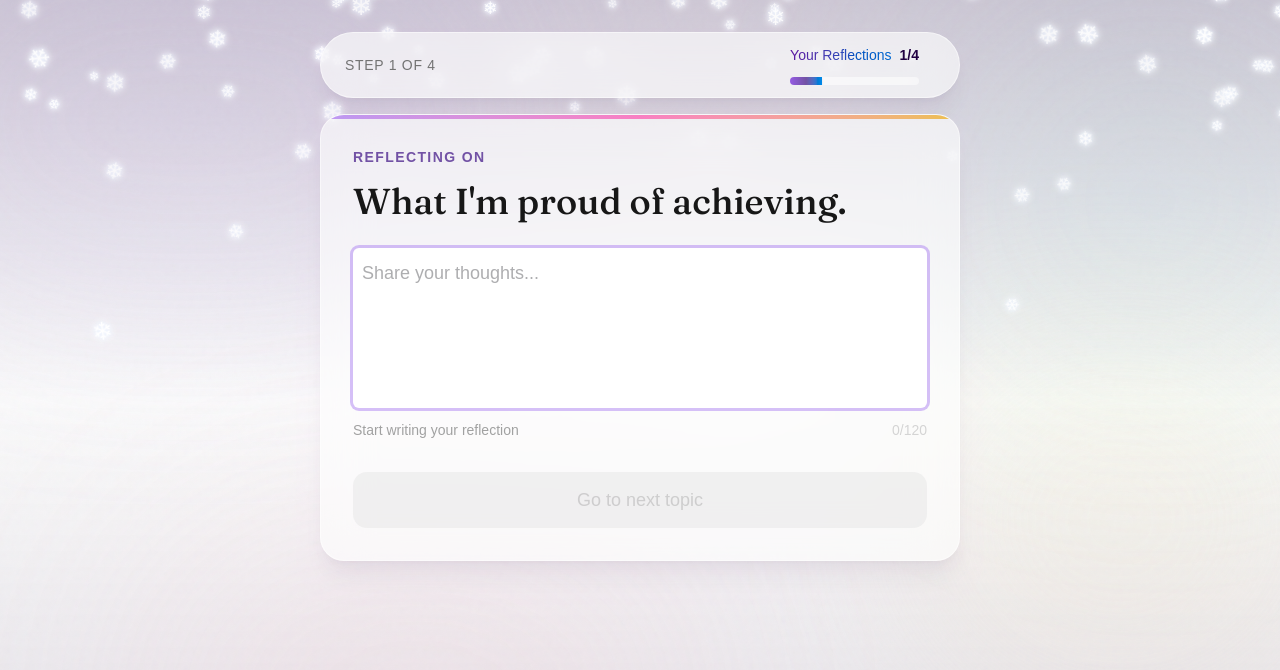
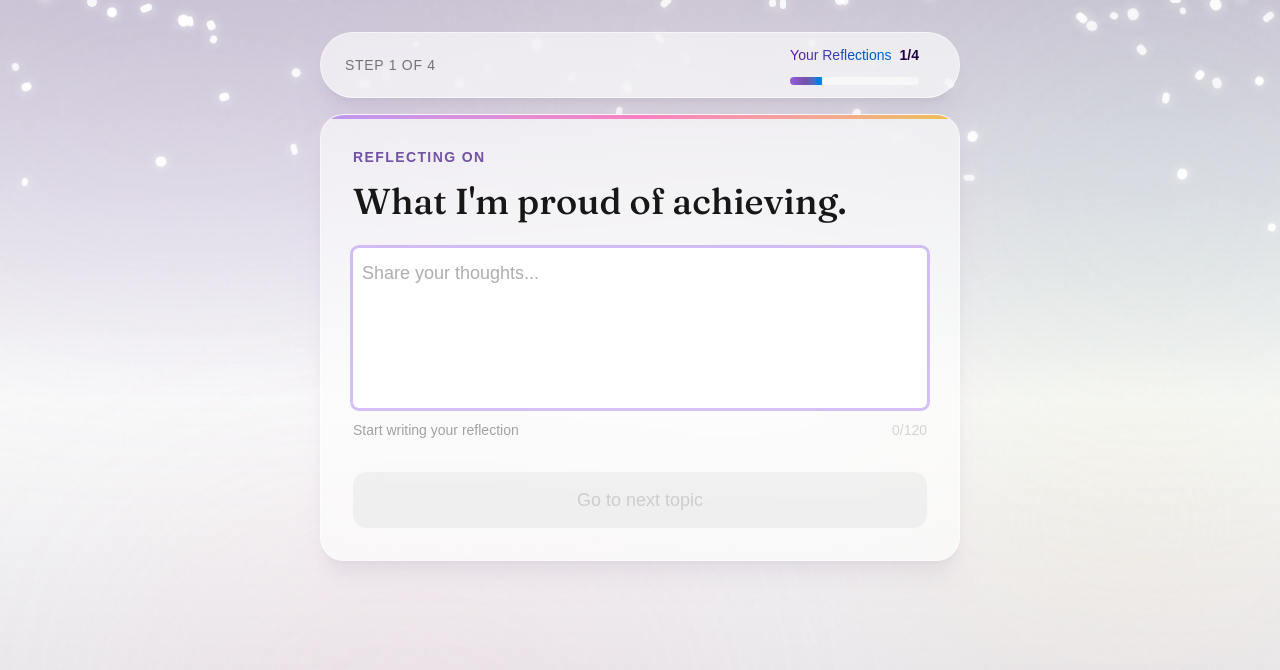
Before and after one commit to Thrive-feedback/year-reflection, a React (Vite) app: page / in a window 1280 px wide. Shown: the top 670 px of the page. Built offline with nearby package versions, Linux system fonts and the light colour scheme.

Commit message:
fix: snow effect

```diff
--- a/src/App.tsx
+++ b/src/App.tsx
@@ -126,16 +126,13 @@ export default function App() {
               }}
             >
               <div
-                className="text-white"
+                className="bg-white rounded-full shadow-[0_0_12px_rgba(255,255,255,0.8)]"
                 style={{
-                  fontSize: `${12 + Math.random() * 16}px`,
-                  textShadow:
-                    "0 0 8px rgba(255, 255, 255, 0.8), 0 0 4px rgba(200, 220, 255, 0.6)",
-                  filter: "drop-shadow(0 0 2px rgba(255, 255, 255, 0.9))",
+                  width: `${6 + Math.random() * 6}px`,
+                  height: `${6 + Math.random() * 6}px`,
+                  filter: "blur(0.5px)",
                 }}
-              >
-                ❄
-              </div>
+              />
             </div>
           ))}
         </div>
--- a/src/components/molecules/SpiritAnimalStoryCard.tsx
+++ b/src/components/molecules/SpiritAnimalStoryCard.tsx
@@ -154,23 +154,22 @@ export const SpiritAnimalStoryCard = forwardRef<
         }}
       />
 
-      {/* Decorative Snowflakes */}
-      {[...Array(24)].map((_, i) => (
+      {/* Decorative Snow Dots */}
+      {[...Array(32)].map((_, i) => (
         <div
           key={i}
           style={{
             position: "absolute",
             left: `${Math.random() * 100}%`,
             top: `${Math.random() * 100}%`,
-            fontSize: `${24 + Math.random() * 32}px`,
-            color: "rgba(0, 0, 0, 0.04)",
-            transform: `rotate(${Math.random() * 360}deg)`,
+            width: `${12 + Math.random() * 16}px`,
+            height: `${12 + Math.random() * 16}px`,
+            backgroundColor: "rgba(0, 0, 0, 0.025)",
+            borderRadius: "50%",
             pointerEvents: "none",
-            fontFamily: "serif",
+            filter: "blur(1px)",
           }}
-        >
-          ❄
-        </div>
+        />
       ))}
 
       {/* Festive Stars */}
```
